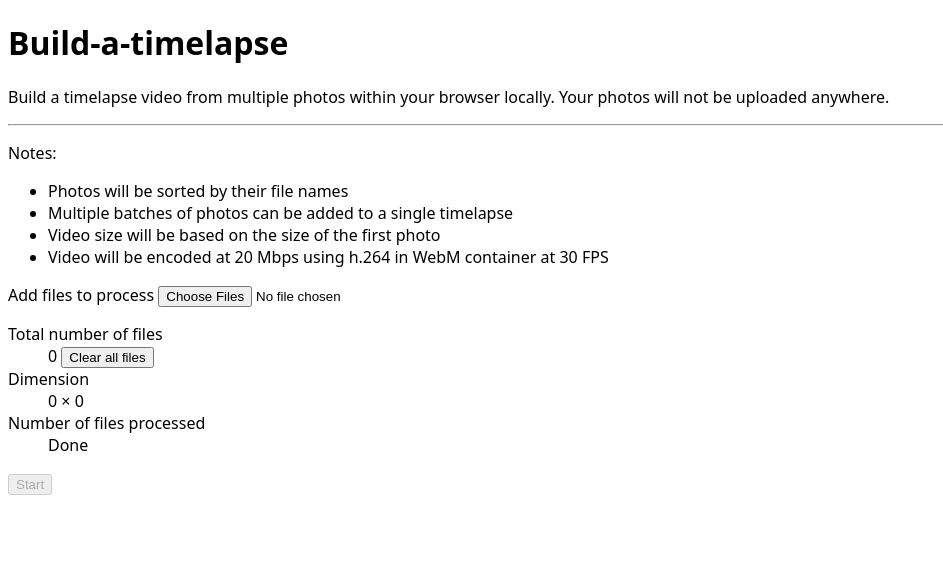
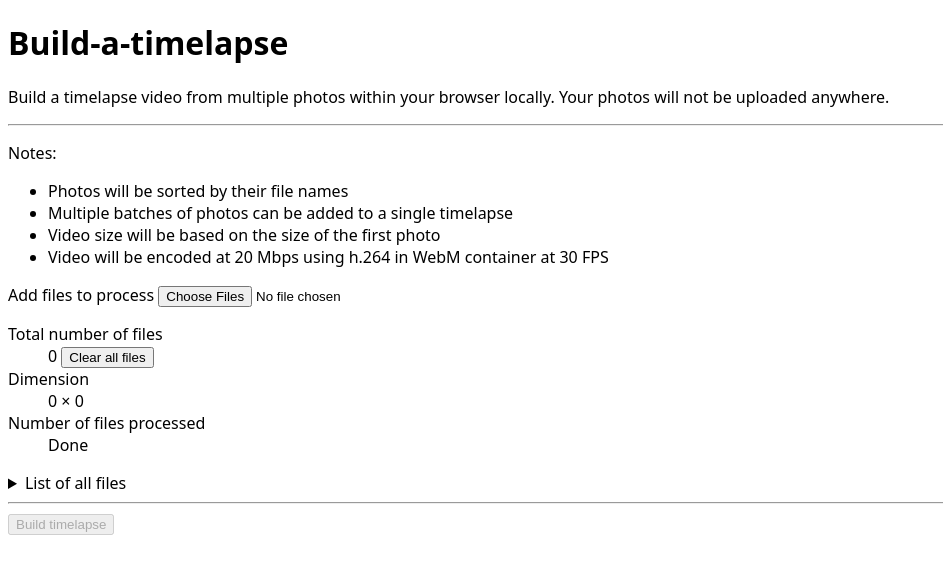
Before and after one commit to compulim/build-a-timelapse, a React app: page / in a window 1280 px wide. Shown: the top 574 px of the page, without its empty margins (0-943 px from the left). Built offline with nearby package versions, Linux system fonts and the light colour scheme.

Commit message:
Show file names

```diff
--- a/src/ui/Main.tsx
+++ b/src/ui/Main.tsx
@@ -1,4 +1,4 @@
-import React, { FormEventHandler, useCallback, useState } from 'react';
+import React, { FormEventHandler, useCallback, useMemo, useState } from 'react';
 import random from 'math-random';
 
 import createAsyncQueue from '../util/createAsyncQueue.js';
@@ -21,6 +21,11 @@ const Main = () => {
   const [busy, setBusy] = useState(false);
   const [files, setFiles] = useState<Map<string, File>>(new Map());
   const [numFramesProcessed, setNumFramesProcessed] = useState(0);
+
+  const sortedFiles = useMemo(
+    () => Array.from(files.values()).sort(({ name: x }, { name: y }) => (x > y ? 1 : x < y ? -1 : 0)),
+    [files]
+  );
 
   const handleChange = useCallback<FormEventHandler<HTMLInputElement>>(
     async ({ currentTarget: { files } }) => {
@@ -49,7 +54,7 @@ const Main = () => {
   }, [setFiles]);
 
   const handleStart = useCallback(async () => {
-    if (!files.size) {
+    if (!sortedFiles.length) {
       return;
     }
 
@@ -112,7 +117,7 @@ const Main = () => {
     });
 
     let index = 0;
-    const pendingFiles = Array.from(files.values()).sort(({ name: x }, { name: y }) => (x > y ? 1 : x < y ? -1 : 0));
+    const pendingFiles = [...sortedFiles];
 
     recorder.start();
     worker.postMessage(['decode', pendingFiles.shift()]);
@@ -152,7 +157,7 @@ const Main = () => {
         alert('Failed to record, aborting.');
       }
     }
-  }, [files, height, setBusy, setNumFramesProcessed, width]);
+  }, [height, setBusy, setNumFramesProcessed, sortedFiles, width]);
 
   const { size: numFiles } = files;
 
@@ -191,8 +196,17 @@ const Main = () => {
           {busy ? `${numFramesProcessed}/${numFiles} (${Math.ceil((numFramesProcessed / numFiles) * 100)}%)` : 'Done'}
         </dd>
       </dl>
+      <details>
+        <summary>List of all files</summary>
+        <ul>
+          {sortedFiles.map(({ name }) => (
+            <li>{name}</li>
+          ))}
+        </ul>
+      </details>
+      <hr />
       <button disabled={busy || !numFiles} onClick={handleStart} type="button">
-        Start
+        Build timelapse
       </button>
     </main>
   );
```
